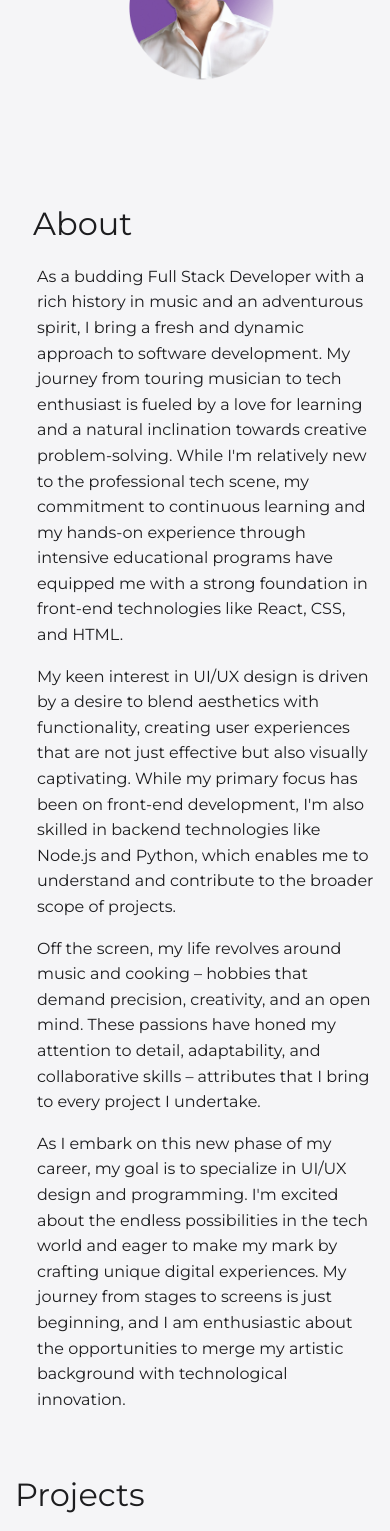
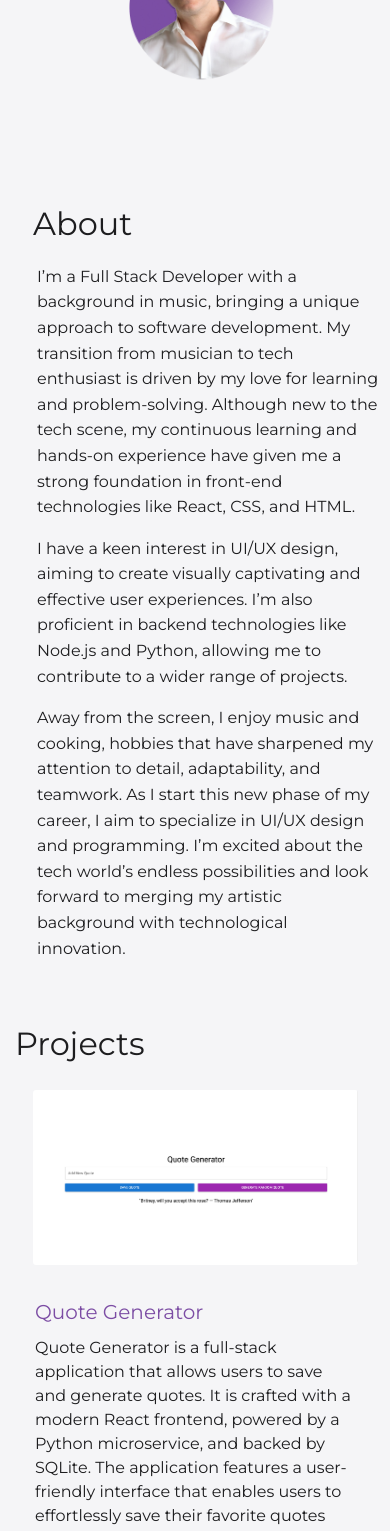
Before and after one commit to TurboTeam335/dm-portfolio, a React (Create React App) app: page / in a window 390 px wide. Shown: the part 432-1963 px from the top of the page. Built offline with nearby package versions, Linux system fonts and the light colour scheme.

Commit message:
education mobile

```diff
--- a/src/components/EducationCard/EducationCard.css
+++ b/src/components/EducationCard/EducationCard.css
@@ -40,21 +40,29 @@
     height: auto;
     margin-left: 0;
   }
-
-  .school-name {
-    font-size: 14px;
-  }
-
-  .education-info {
-    .subheader {
-      font-size: 12px;
-    }
-    .duration {
-      font-size: 12px;
-    }
-  }
 }
 
 /* Smartphone view */
 @media (max-width: 576px) {
+  .card-body .row {
+    display: flex;
+    flex-direction: column;
+    align-items: center;
+  }
+
+  .education-logo {
+    margin-bottom: 15px;
+    width: 150px;
+    height: auto;
+  }
+
+  .col-auto {
+    display: flex;
+    justify-content: center;
+    width: 100%;
+  }
+
+  .col {
+    width: 100%;
+  }
 }
--- a/src/pages/About/About.js
+++ b/src/pages/About/About.js
@@ -13,43 +13,17 @@ function About() {
         <Col xs={12} className='order-2 order-md-1'>
           <div className='about-me mx-1'>
             <p>
-              As a budding Full Stack Developer with a rich history in music and
-              an adventurous spirit, I bring a fresh and dynamic approach to
-              software development. My journey from touring musician to tech
-              enthusiast is fueled by a love for learning and a natural
-              inclination towards creative problem-solving. While I'm relatively
-              new to the professional tech scene, my commitment to continuous
-              learning and my hands-on experience through intensive educational
-              programs have equipped me with a strong foundation in front-end
-              technologies like React, CSS, and HTML.
+            I’m a Full Stack Developer with a background in music, bringing a unique approach to software development. My transition from musician to tech enthusiast is driven by my love for learning and problem-solving. Although new to the tech scene, my continuous learning and hands-on experience have given me a strong foundation in front-end technologies like React, CSS, and HTML.
             </p>
 
             <p>
-              My keen interest in UI/UX design is driven by a desire to blend
-              aesthetics with functionality, creating user experiences that are
-              not just effective but also visually captivating. While my primary
-              focus has been on front-end development, I'm also skilled in
-              backend technologies like Node.js and Python, which enables me to
-              understand and contribute to the broader scope of projects.
+            I have a keen interest in UI/UX design, aiming to create visually captivating and effective user experiences. I’m also proficient in backend technologies like Node.js and Python, allowing me to contribute to a wider range of projects.
             </p>
 
             <p>
-              Off the screen, my life revolves around music and cooking –
-              hobbies that demand precision, creativity, and an open mind. These
-              passions have honed my attention to detail, adaptability, and
-              collaborative skills – attributes that I bring to every project I
-              undertake.
+            Away from the screen, I enjoy music and cooking, hobbies that have sharpened my attention to detail, adaptability, and teamwork. As I start this new phase of my career, I aim to specialize in UI/UX design and programming. I’m excited about the tech world’s endless possibilities and look forward to merging my artistic background with technological innovation.
             </p>
 
-            <p>
-              As I embark on this new phase of my career, my goal is to
-              specialize in UI/UX design and programming. I'm excited about the
-              endless possibilities in the tech world and eager to make my mark
-              by crafting unique digital experiences. My journey from stages to
-              screens is just beginning, and I am enthusiastic about the
-              opportunities to merge my artistic background with technological
-              innovation.
-            </p>
           </div>
         </Col>
       </Row>
--- a/src/pages/Skills/Skills.css
+++ b/src/pages/Skills/Skills.css
@@ -80,7 +80,7 @@
 }
 
 /* For smaller screens */
-@media (max-width: 767px) {
+/* @media (max-width: 767px) {
   .skill-col {
     flex: 0 0 25%;
     max-width: 25%;
@@ -94,9 +94,6 @@
     height: 40px;
   }
   .skill-name {
-    font-size: 12px;
+    font-size: 14px;
   }
-
-
-
-}
+} */
```
